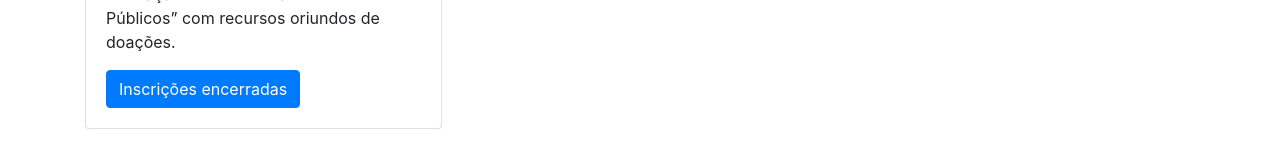
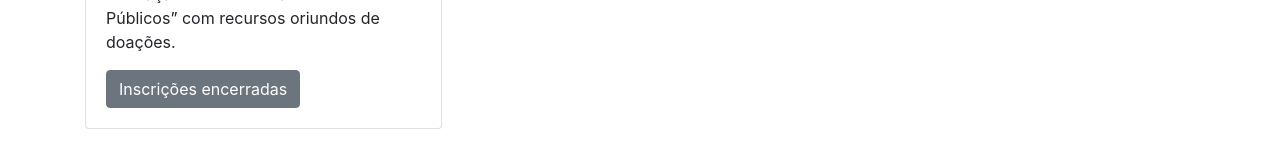
Before and after one commit to cursopopulardefensoria/landing-page-react, a React (Create React App) app: page / in a window 1280 px wide. Shown: the part 1811-1969 px from the top of the page. Built offline with nearby package versions, Linux system fonts and the light colour scheme.

Commit message:
feat: Testing deploy

```diff
--- a/src/content.js
+++ b/src/content.js
@@ -31,7 +31,7 @@ export default (props) => {
                           <p>A Coordenação do Curso Popular de Formação de Defensoras e Defensores Públicos torna público o presente edital de seleção de alunos presenciais para o 3º Curso Popular de Formação de Defensoras e Defensores Públicos. O curso tem como objetivo o preparo de candidat@s para os concursos públicos de ingresso às carreiras de Defensorias Públicas, focando-se na população econômico-social mais vulnerável, sem desprezar @s demais interessad@s em conhecer ou vivenciar uma visão mais crítica do Direito.</p>
                           <p>As aulas serão ministradas na sede da Associação dos Servidores da Defensoria Pública do Estado de São Paulo – ASDPESP. As aulas serão gravadas e, posteriormente, disponibilizadas pela internet, possibilitando que qualquer interessad@ as acesse para seu uso pessoal.</p>
                           <p>Todas as atividades do curso e respectivo eventual material didático são gratuitos para @s alun@s, sendo custeados pel@s organizadoras e organizadores do “Curso Popular de Formação de Defensoras e Defensores Públicos” com recursos oriundos de doações.</p>
-                          <Button color="primary" href="https://docs.google.com/forms/d/e/1FAIpQLSf4XpIt0oJl-o-JBFVPrc7ZnjPVGhYAC228ugVX5kgWBybgXA/closedform">
+                          <Button color="secondary" href="https://docs.google.com/forms/d/e/1FAIpQLSf4XpIt0oJl-o-JBFVPrc7ZnjPVGhYAC228ugVX5kgWBybgXA/closedform">
                               Inscrições encerradas
                           </Button>
                       </CardText>
```
